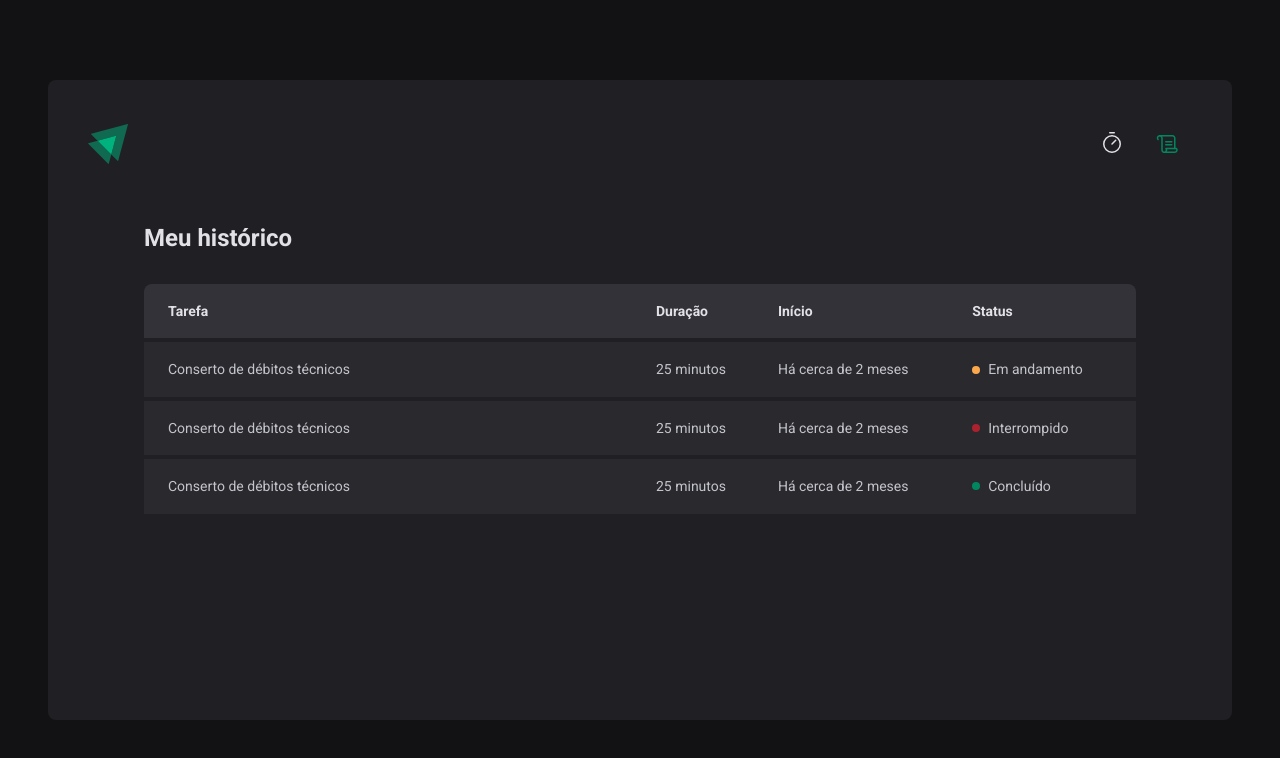
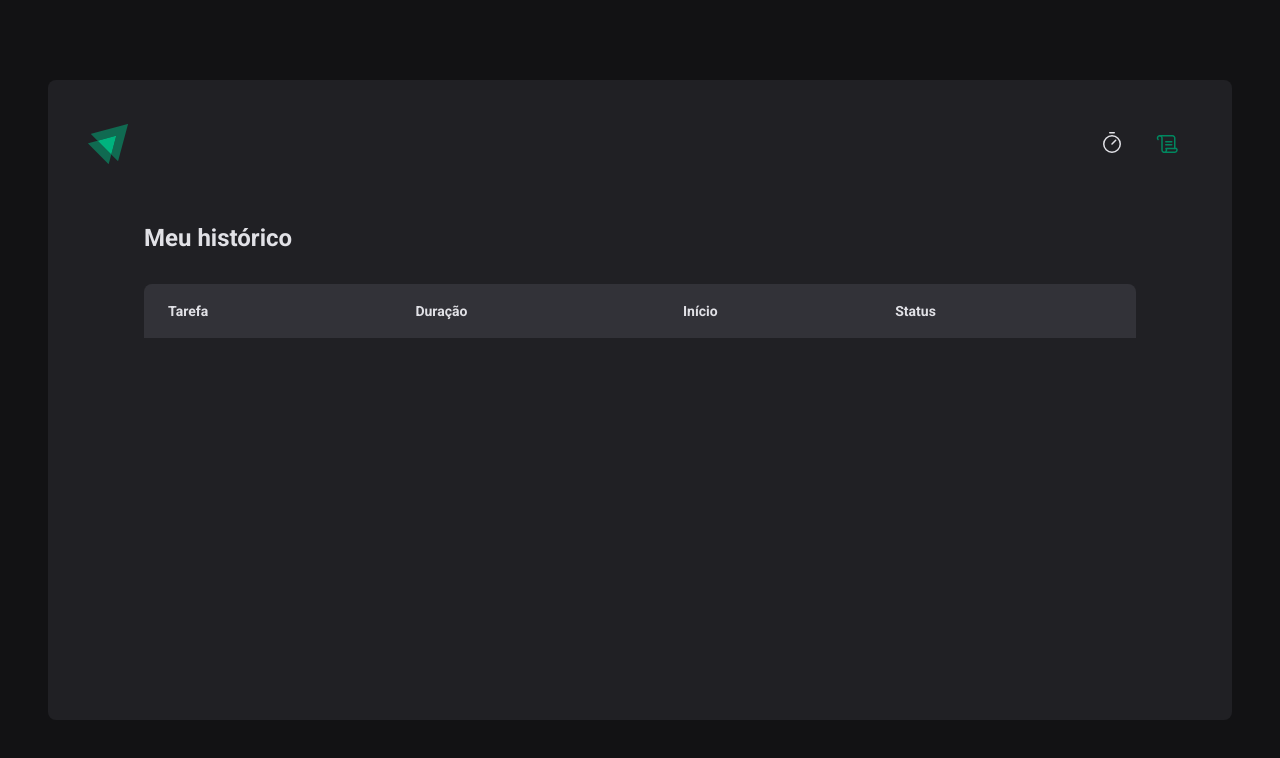
Before and after one commit to Fekleite/ignite-timer, a React (Vite) app: page /history in a window 1280 px wide. Shown: the top 758 px of the page. Built offline with nearby package versions, Linux system fonts and the light colour scheme.

Commit message:
feat: show cycles history

```diff
--- a/src/pages/History/index.tsx
+++ b/src/pages/History/index.tsx
@@ -1,3 +1,5 @@
+import { formatDistanceToNow } from 'date-fns'
+import { ptBR } from 'date-fns/locale'
 import { useContext } from 'react'
 import { CyclesContext } from '../../contexts/CyclesContext'
 
@@ -5,8 +7,6 @@
 
 export function History() {
   const { cycles } = useContext(CyclesContext)
-
-  console.log(cycles)
 
   return (
     <HistoryContainer>
@@ -24,35 +24,36 @@
           </thead>
 
           <tbody>
-            <tr>
-              <td>Conserto de débitos técnicos </td>
-              <td>25 minutos</td>
-              <td>Há cerca de 2 meses</td>
-              <td>
-                <Status statusColor="yellow">Em andamento</Status>
-              </td>
-            </tr>
+            {cycles.map((cycle) => (
+              <tr key={cycle.id}>
+                <td>{cycle.task}</td>
+                <td>{cycle.minutesAmount} minutos</td>
+                <td>
+                  {formatDistanceToNow(cycle.startDate, {
+                    addSuffix: true,
+                    locale: ptBR,
+                  })}
+                </td>
+                <td>
+                  {cycle.finishedDate && (
+                    <Status statusColor="green">Concluído</Status>
+                  )}
 
-            <tr>
-              <td>Conserto de débitos técnicos </td>
-              <td>25 minutos</td>
-              <td>Há cerca de 2 meses</td>
-              <td>
-                <Status statusColor="red">Interrompido</Status>
-              </td>
-            </tr>
+                  {cycle.interruptedDate && (
+                    <Status statusColor="red">Interrompido</Status>
+                  )}
 
-            <tr>
-              <td>Conserto de débitos técnicos </td>
-              <td>25 minutos</td>
-              <td>Há cerca de 2 meses</td>
-              <td>
-                <Status statusColor="green">Concluído</Status>
-              </td>
-            </tr>
+                  {!cycle.interruptedDate && !cycle.finishedDate && (
+                    <Status statusColor="yellow">Em andamento</Status>
+                  )}
+                </td>
+              </tr>
+            ))}
           </tbody>
         </table>
       </HistoryList>
     </HistoryContainer>
   )
 }
+
+// Há cerca de 2 meses
```
